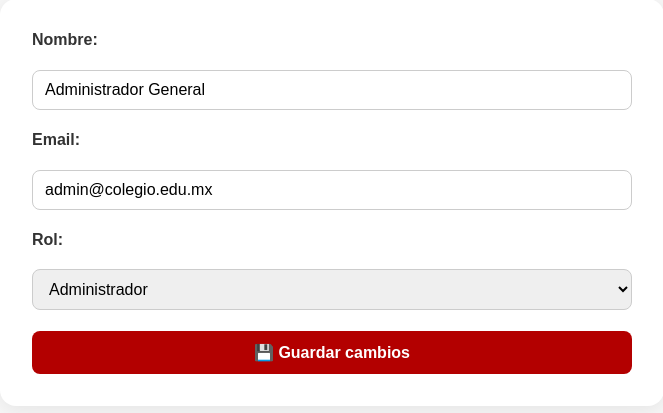
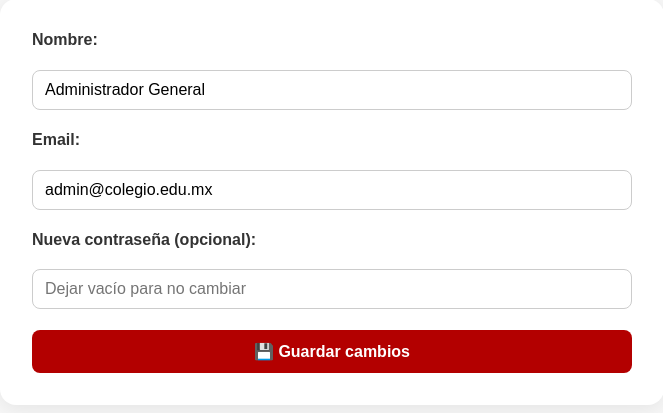
Before and after one commit to aguilera2707/programa-asambleas, a Flask app: page /admin/usuarios/editar/1 in a window 1280 px wide. Shown: the part 126-539 px from the top of the page, without its empty margins (308-971 px from the left). Run offline with Flask 3, Linux system fonts and the light colour scheme; a user stored in the database is signed in.

Commit message:
Se agrega editor de contraseñas

```diff
--- a/routes.py
+++ b/routes.py
@@ -1569,11 +1569,18 @@ def actualizar_usuario(id):
     usuario = Usuario.query.get_or_404(id)
     usuario.nombre = request.form.get('nombre', usuario.nombre).strip().title()
     usuario.email = request.form.get('email', usuario.email).strip().lower()
-    usuario.rol = request.form.get('rol', usuario.rol)
+    usuario.rol = 'admin'  # Fijo porque esta vista es para admins
+
+    # 🔹 Capturar la nueva contraseña
+    nueva_pass = request.form.get('password', '').strip()
+    if nueva_pass:
+        usuario.set_password(nueva_pass)
+        print(">>> Contraseña ACTUALIZADA para:", usuario.email)  # Para depurar en consola
 
     db.session.commit()
     flash(f"✅ Usuario {usuario.nombre} actualizado correctamente.", "success")
-    return redirect(url_for('nom.panel_usuarios'))
+
+    return redirect(url_for('admin_bp.admin_usuarios_por_rol', rol='admin'))
 
 
 # -------------------------------
@@ -1608,6 +1615,7 @@ def editar_maestro_vista(id):
     maestro = Maestro.query.get_or_404(id)
     return render_template('editar_profesor.html', maestro=maestro)
 
+
 @admin_bp.route('/maestros/editar/<int:id>', methods=['POST'])
 @login_required
 def actualizar_maestro(id):
@@ -1616,11 +1624,38 @@ def actualizar_maestro(id):
         return redirect(url_for('nom.panel_usuarios'))
 
     maestro = Maestro.query.get_or_404(id)
-    maestro.nombre = request.form.get('nombre', maestro.nombre).strip()
-    maestro.correo = request.form.get('correo', maestro.correo).strip().lower()
+
+    # Datos del formulario
+    nuevo_nombre = request.form.get('nombre', maestro.nombre).strip()
+    nuevo_correo = request.form.get('correo', maestro.correo).strip().lower()
+    nueva_password = request.form.get('password', '').strip()
+
+    # 🔹 Actualizar maestro
+    maestro.nombre = nuevo_nombre
+    maestro.correo = nuevo_correo
+
+    # 🔹 Buscar el usuario correspondiente
+    usuario = Usuario.query.filter_by(email=maestro.correo).first()
+
+    if usuario:
+        usuario.nombre = nuevo_nombre
+
+        # 🔹 Si el correo cambió, actualizar también en Usuario
+        if usuario.email != nuevo_correo:
+            usuario.email = nuevo_correo
+
+        # 🔹 Si el admin escribió una nueva contraseña → actualizarla
+        if nueva_password:
+            usuario.set_password(nueva_password)
+
+    else:
+        flash("⚠️ Advertencia: este maestro no tiene un usuario asociado.", "warning")
+
     db.session.commit()
     flash("✅ Maestro actualizado correctamente.", "success")
+
     return redirect(url_for('admin_bp.maestros_ciclo'))
+
 
 @admin_bp.route('/maestros/eliminar/<int:id>', methods=['POST'])
 @login_required
--- a/templates/editar_profesor.html
+++ b/templates/editar_profesor.html
@@ -9,17 +9,21 @@
 <header class="header">
     <h1>✏️ Editar profesor</h1>
     <a href="{{ url_for('admin_bp.maestros_ciclo') }}" class="btn-volver">⟵ Volver</a>
-
 </header>
 
 <main class="contenedor">
     <form action="{{ url_for('admin_bp.actualizar_maestro', id=maestro.id) }}" method="POST" class="form-editar">
+
         <label>Nombre completo:</label>
         <input type="text" name="nombre" value="{{ maestro.nombre }}" required>
 
         <label>Correo institucional:</label>
         <input type="email" name="correo" value="{{ maestro.correo }}" required>
 
+        <!-- 🚨 NUEVO CAMPO OPCIONAL -->
+        <label>Nueva contraseña (opcional):</label>
+        <input type="password" name="password" placeholder="Dejar vacío para no cambiar">
+
         <button type="submit" class="btn-guardar">💾 Guardar cambios</button>
     </form>
 </main>
--- a/templates/editar_usuario.html
+++ b/templates/editar_usuario.html
@@ -13,17 +13,19 @@
 
     <main class="contenedor">
         <form action="{{ url_for('nom.actualizar_usuario', id=usuario.id) }}" method="POST" class="form-editar">
+
             <label>Nombre:</label>
             <input type="text" name="nombre" value="{{ usuario.nombre }}" required>
 
             <label>Email:</label>
             <input type="email" name="email" value="{{ usuario.email }}" required>
 
-            <label>Rol:</label>
-            <select name="rol" required>
-                <option value="admin" {% if usuario.rol == 'admin' %}selected{% endif %}>Administrador</option>
-                <option value="profesor" {% if usuario.rol == 'profesor' %}selected{% endif %}>Profesor</option>
-            </select>
+            <!-- 🔹 Campo opcional para actualizar contraseña -->
+            <label>Nueva contraseña (opcional):</label>
+            <input type="password" name="password" placeholder="Dejar vacío para no cambiar">
+
+            <!-- Si deseas eliminar el selector de rol, déjalo así -->
+
 
             <button type="submit" class="btn-guardar">💾 Guardar cambios</button>
         </form>
```
Lines whose indentation alone changed are shown as unchanged.
